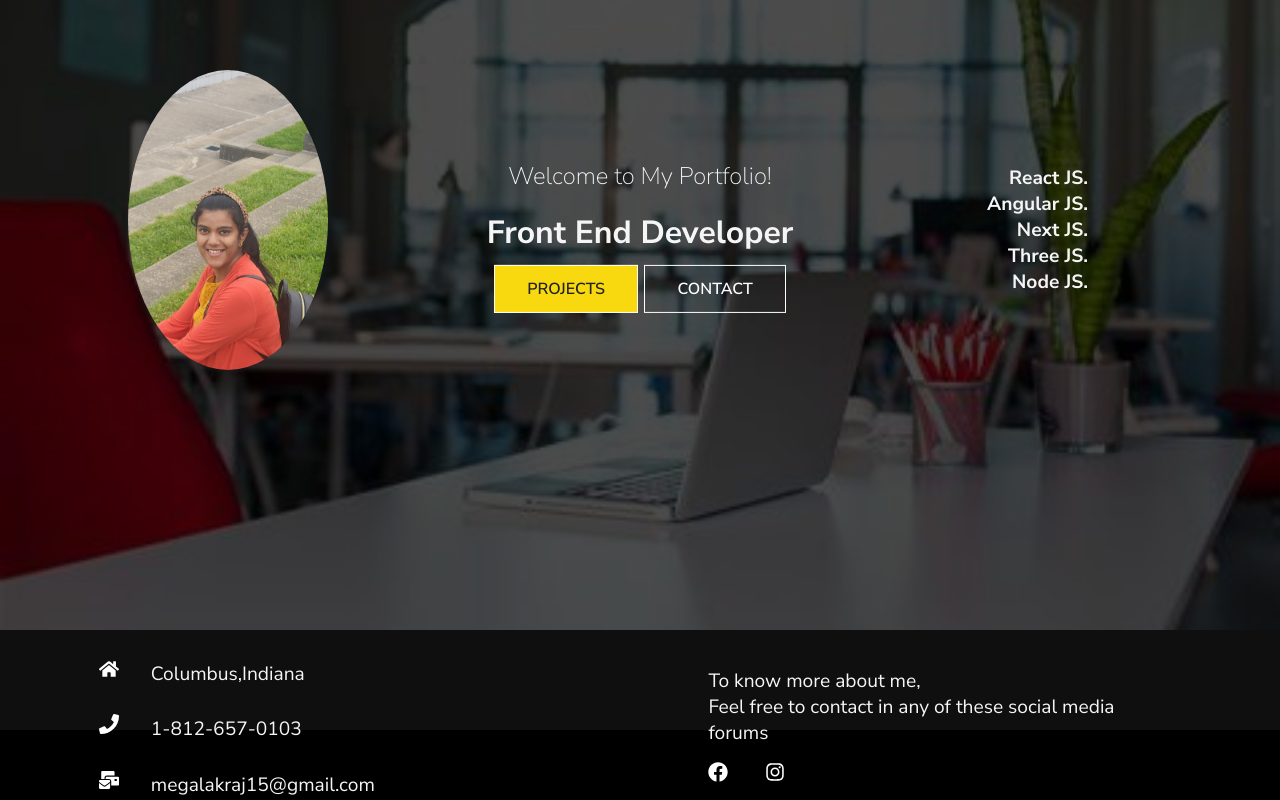
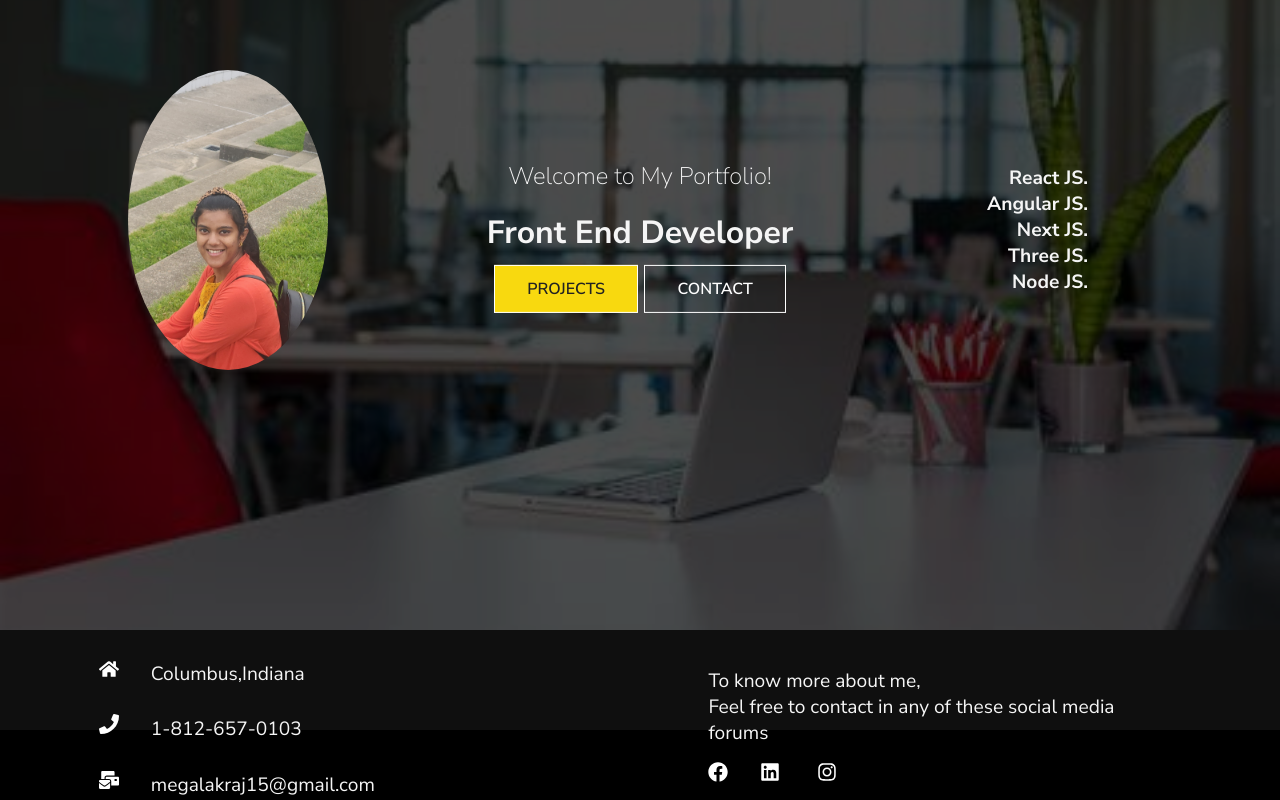
Before and after one commit to Megha015/portfolio, a React (Create React App) app: page / in a window 1280 px wide. Shown: the part 170-970 px from the top of the page. Built offline with nearby package versions, Linux system fonts and the light colour scheme.

Commit message:
added linked in

```diff
--- a/src/components/Footer.js
+++ b/src/components/Footer.js
@@ -48,15 +48,15 @@ const Footer = () => {
                 style={{ color: "#fff", marginRight: "2rem" }}
               />
             </Link>
-            {/* <Link
-              to="https://www.linkedin.com/in/megala-krishnaraj-684449268"
+            <Link
+              to="https://www.linkedin.com/in/megala-k-a50278284"
               target="_blank"
             >
               <FaLinkedin
                 size={20}
                 style={{ color: "#fff", marginRight: "2rem" }}
               />
-            </Link> */}
+            </Link>
 
             <Link to="https://www.instagram.com/megha_krishna/" target="_blank">
               {" "}
```
